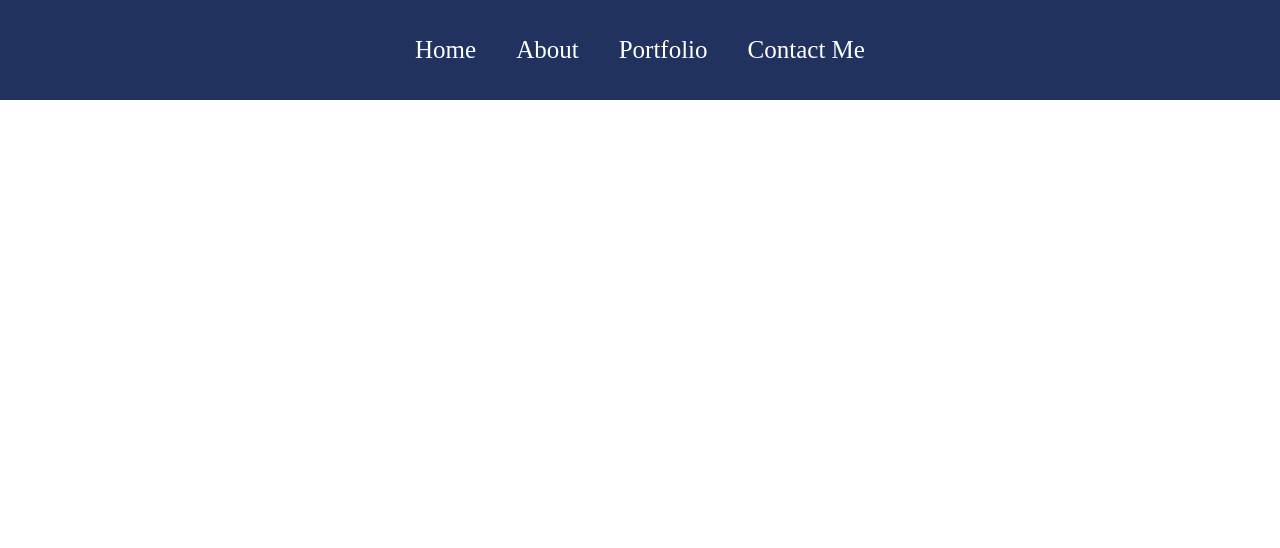
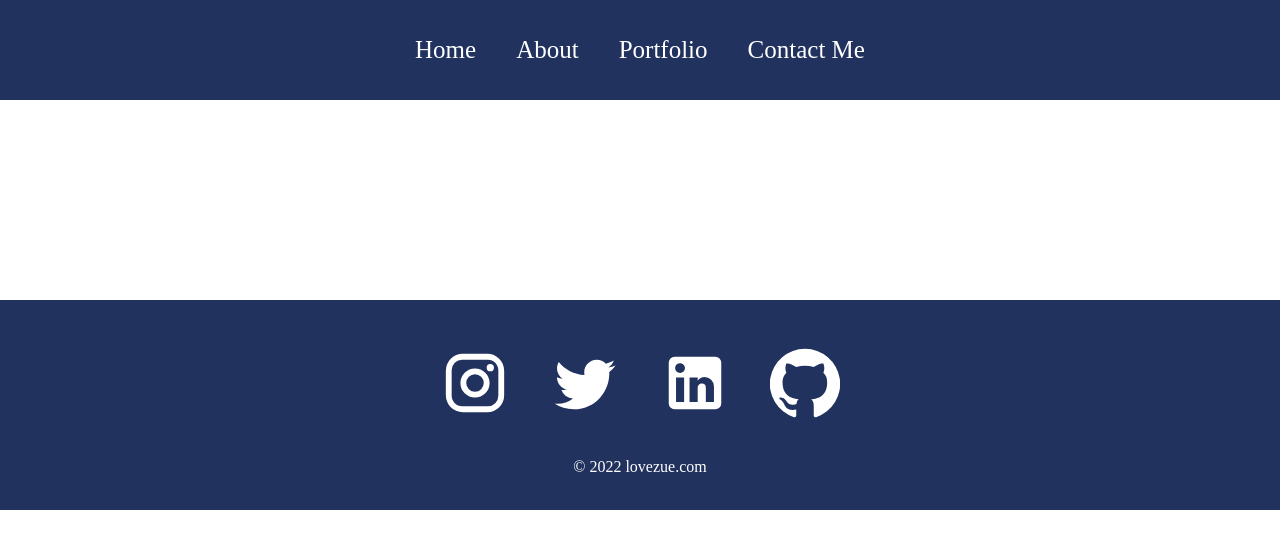
Before and after one commit to zuetesei/react-portfolio, a React (Create React App) app: page /contact in a window 1280 px wide. Shown: the top 548 px of the page. Built offline with nearby package versions, Linux system fonts and the light colour scheme.

Commit message:
set up basic footer

```diff
--- a/src/App.js
+++ b/src/App.js
@@ -4,19 +4,21 @@
 import About from './pages/About';
 import Portfolio from './pages/Portfolio';
 import ContactForm from './pages/ContactForm';
-import OffCanvasNav from './components/Navbar';
+import Nav from './components/Navbar';
+import Footer from './components/Footer';
 
 function App() {
   return (
     <div className='App'>
       <Router>
-        <OffCanvasNav />
+        <Nav />
         <Routes>
           {/* <Route path='/' element={<Home />} />
           <Route path='about' element={<About />} />
           <Route path='/portfolio' element={<Portfolio />} />
           <Route path='/contact' element={<ContactForm />} /> */}
         </Routes>
+        < Footer />
       </Router>
     </div>
   );
--- a/src/components/Footer.js
+++ b/src/components/Footer.js
@@ -1 +1,22 @@
 import React from 'react';
+import InstaIcon from '@material-ui/icons/Instagram';
+import TwitterIcon from '@material-ui/icons/Twitter';
+import LinkedInIcon from '@material-ui/icons/LinkedIn';
+import GithubIcon from '@material-ui/icons/GitHub';
+import '../styles/Footer.css';
+
+function Footer() {
+    return (
+        <div className='footer'>
+            <div className='socialMedia'>
+                <InstaIcon />
+                <TwitterIcon />
+                <LinkedInIcon />
+                <GithubIcon />
+            </div>
+            <p> &copy; 2022 lovezue.com </p>
+        </div>
+    );
+}
+
+export default Footer;
--- /dev/null
+++ b/src/styles/Footer.css
@@ -0,0 +1,28 @@
+.footer {
+    width: 100%;
+    height: 200px;
+    background: #21325e;
+    display: flex;
+    justify-content: center;
+    align-items: center;
+    flex-direction: column;
+    padding-top: 10px;
+    margin-top: 200px;
+}
+
+.socialMedia svg {
+    color: white;
+    margin: 20px;
+    font-size: 70px;
+    cursor: pointer;
+}
+
+.footer p {
+    color: white;
+}
+
+@media only screen and (max-width: 600px) {
+    .footer svg {
+        font-size: 50px;
+    }
+}
```
